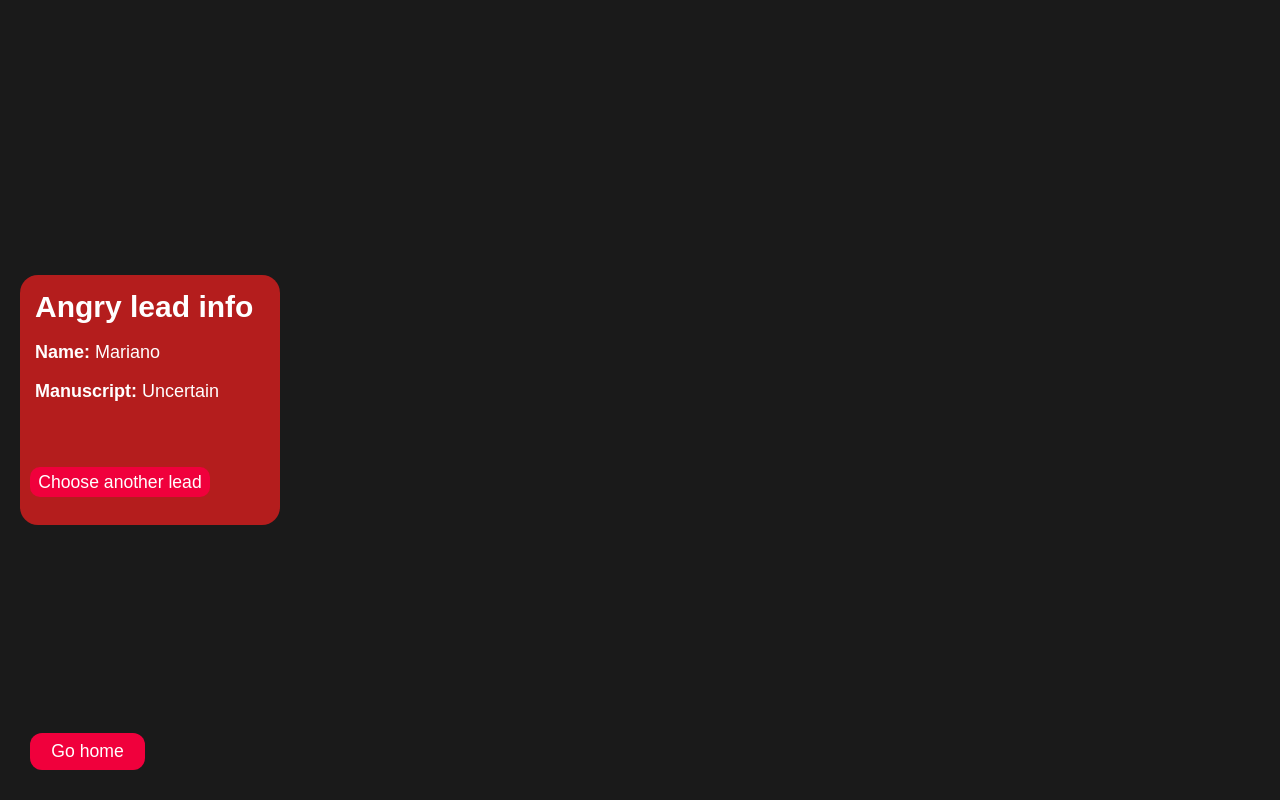
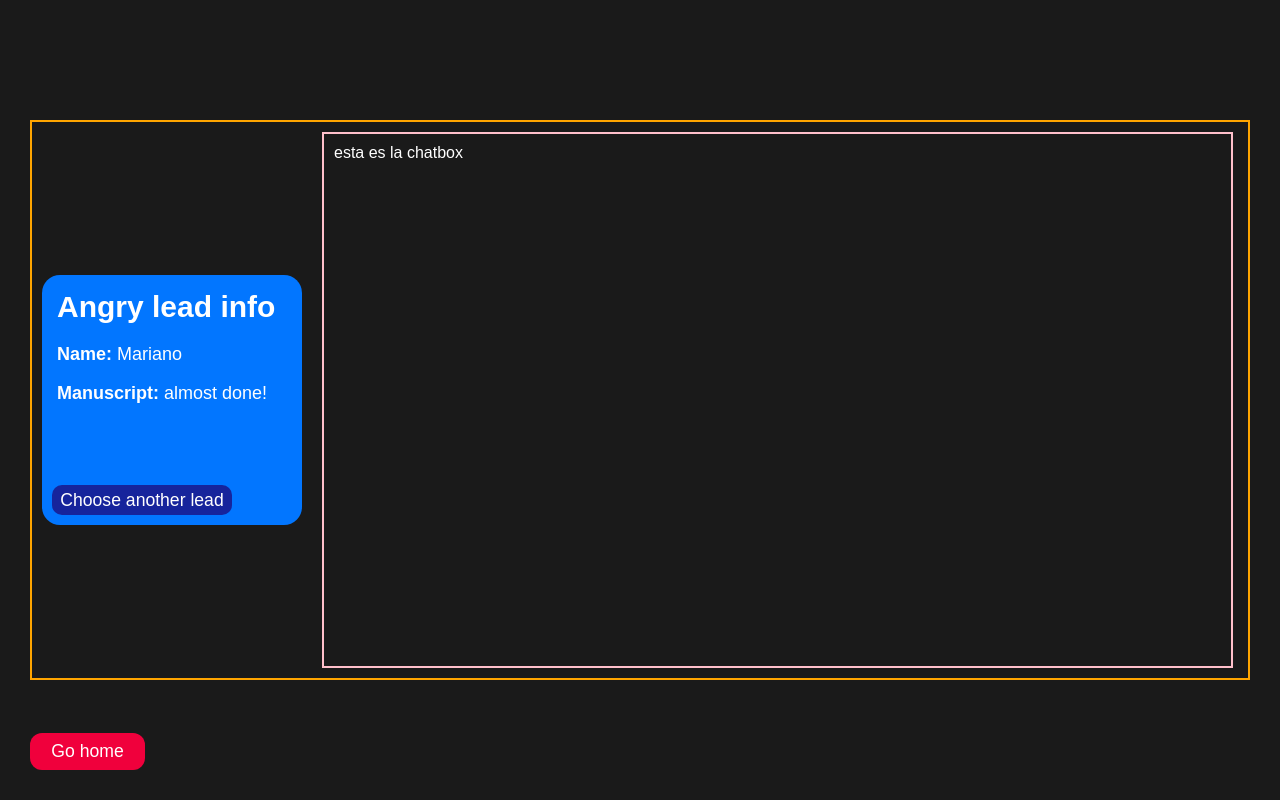
Before and after one commit to MGigenaDePaul/sdr-simulator, a React (Vite) app: page /simulation in a window 1280 px wide. Both pictures are taken after a click on the button "angry". Built offline with nearby package versions, Linux system fonts and the light colour scheme.

Commit message:
starting building chat UI

```diff
--- a/src/pages/Simulation.jsx
+++ b/src/pages/Simulation.jsx
@@ -5,7 +5,7 @@ import "../styles/Simulation.css";
 const angryLeadInfo = {
   mood: 'Angry',
   name: 'Mariano',
-  manuscript: 'Uncertain',
+  manuscript: 'almost done!',
 }
 
 const Simulation = () => {
@@ -15,7 +15,6 @@ const Simulation = () => {
   return (
     <div className='simulator'>
       <div className='sim-typeOfLead'>
-
         <div>
           {!selectedLead && (
             <div>
@@ -29,12 +28,15 @@ const Simulation = () => {
           )}
 
           {selectedLead && (
-            <div>
+            <div className='sim-container-lead-info-and-chat-box'>
               <div className='sim-lead-info'>
                 <h3>{selectedLead.mood} lead info</h3>
                 <p><b>Name:</b> {selectedLead.name}</p>
                 <p><b>Manuscript:</b> {selectedLead.manuscript}</p>
                 <button onClick={() => setSelectedLead(null)}>Choose another lead</button>
+              </div>
+              <div className='chat-box'>
+                <p>esta es la chatbox</p>
               </div>
             </div>
           )}
--- a/src/styles/Simulation.css
+++ b/src/styles/Simulation.css
@@ -8,9 +8,9 @@
 }
 
 .simulator .sim-typeOfLead {
-  width: 50vw;
+  width: 100%;
   padding: 10px;
-  color: #ffff;
+  color: #fff;
   margin: auto;
 }
 
@@ -61,14 +61,12 @@
 
 .home-button {
   position: absolute;
-  bottom: 60px;
-  left: 40px;
   padding: 8px 16px;
   border: none;
   border-radius: 12px;
   font-size: 1.1rem;
   font-family: sans-serif;
-  color: #ffff;
+  color: #fff;
   background: hsl(345deg 100% 47%);
   cursor: pointer;
   width: 115px;
@@ -78,24 +76,32 @@
 }
 
 .home-button:hover {
-  filter: brightness(110%);
+  filter: brightness(130%);
+}
+
+.sim-container-lead-info-and-chat-box {
+  display: flex;
+  border: 2px solid orange;
+  padding: 10px;
+  height: 70vh;
+  align-items: center;
+  gap: 15px;
 }
 
 .sim-lead-info {
-  background-color: rgb(180, 29, 29);
+  position: relative;
+  background-color: #0276FF;
   border-radius: 18px;
   padding: 10px;
   height: 250px;
   width: 260px;
-  position: relative;
-  top: 50%;
-  right: 50%;
+  flex-shrink: 0;
 }
 
 .sim-lead-info h3 {
   font-size: 30px;
   padding: 5px;
-
+  margin-bottom: 10px;
 }
 
 .sim-lead-info p {
@@ -106,20 +112,28 @@
 
 .sim-lead-info button {
   position: absolute;
-  padding: 3px 2px;
+  padding: 5px 4px;
   border: none;
   border-radius: 10px;
   font-size: 1.1rem;
   font-family: sans-serif;
-  color: #ffff;
-  background: hsl(345deg 100% 47%);
+  color: #fff;
+  background: hsl(234, 75%, 35%);
   cursor: pointer;
   width: 180px;
   height: 30px;
   transition: 0.3s ease;
-  transform: translateY(200%)
+  bottom: 10px;
 }
 
 .sim-lead-info button:hover {
-  filter: brightness(110%);
+  filter: brightness(130%);
 }
+
+.chat-box {
+  margin: 5px;
+  border: 2px solid pink;
+  padding: 10px;
+  flex-grow: 1;
+  height: 100%;
+}
```
